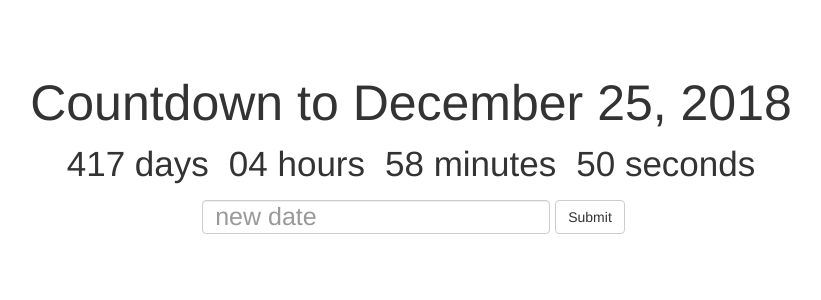
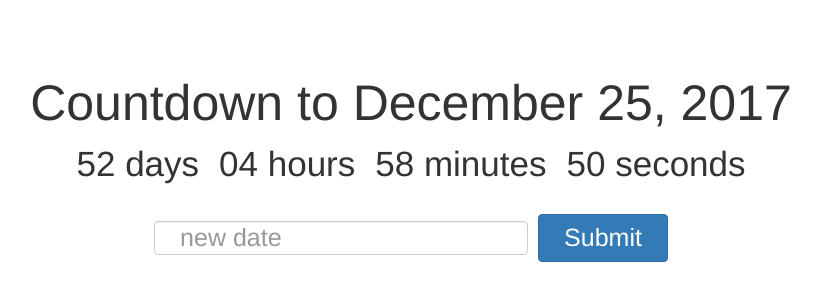
Before and after one commit to wes337/countdown-champ, a React (Create React App) app: page / in a window 1280 px wide. Shown: the part 188-488 px from the top of the page, without its empty margins (229-1050 px from the left). Built offline with nearby package versions, Linux system fonts and the light colour scheme.

Commit message:
gets current year, updates styles

```diff
--- a/public/index.html
+++ b/public/index.html
@@ -21,7 +21,7 @@
     -->
     <!-- Latest compiled and minified CSS -->
     <link rel="stylesheet" href="https://maxcdn.bootstrapcdn.com/bootstrap/latest/css/bootstrap.min.css">
-    <title>React App</title>
+    <title>Countdown to Christmas!</title>
   </head>
   <body>
     <noscript>
--- a/src/App.css
+++ b/src/App.css
@@ -13,7 +13,12 @@
     margin: 10px;
 }
 
-.Deadline-input {
+.form {
+    display: inline-block;
+}
+
+.Deadline-input, .Submit-button {
     font-size: 25px;
-    margin: 5px;
+    margin: 25px 5px;
+    padding: 5px 25px;
 }
--- a/src/App.jsx
+++ b/src/App.jsx
@@ -7,9 +7,17 @@ class App extends Component {
     constructor(props) {
         super(props);
         this.state = {
-            deadline: 'December 25, 2018',
+            deadline: '',
             newDeadline: ''
         }
+    }
+
+    componentWillMount() {
+        const d = new Date();
+        const year = d.getFullYear();
+        this.setState({
+            deadline: `December 25, ${year}`
+        })
     }
 
     changeDeadline() {
@@ -25,13 +33,13 @@ class App extends Component {
                     <Clock
                         deadline={this.state.deadline}
                     />
-                <Form inline>
+                <Form inline className="form">
                     <FormControl
                         className="Deadline-input"
                         placeholder='new date'
                         onChange={event => this.setState({newDeadline: event.target.value})}
                     />
-                    <Button onClick={() => this.changeDeadline()}>
+                    <Button className="btn btn-primary Submit-button" onClick={() => this.changeDeadline()}>
                         Submit
                     </Button>
                 </Form>
```
Also changed, not shown: 1 other file (tests, documents, lock files or other folders).
